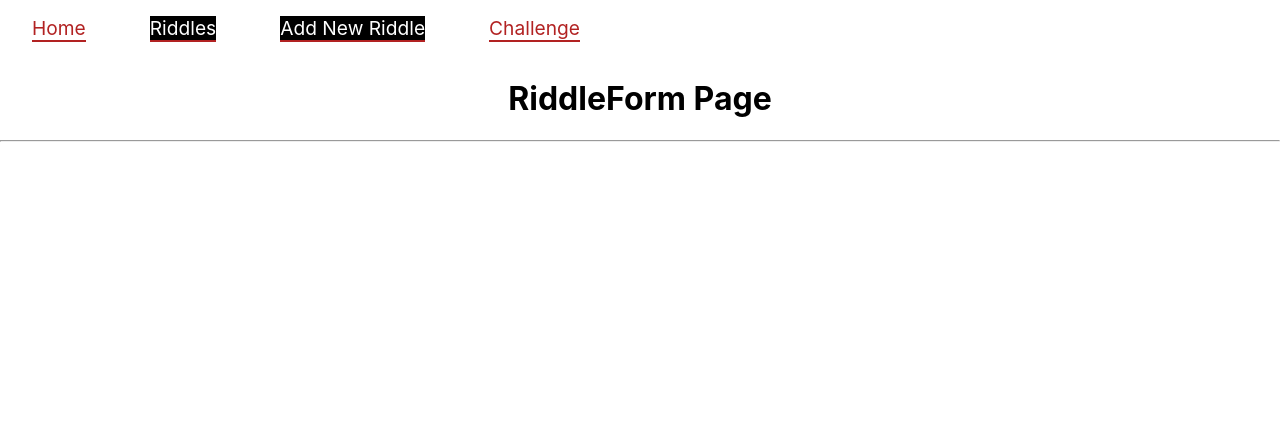
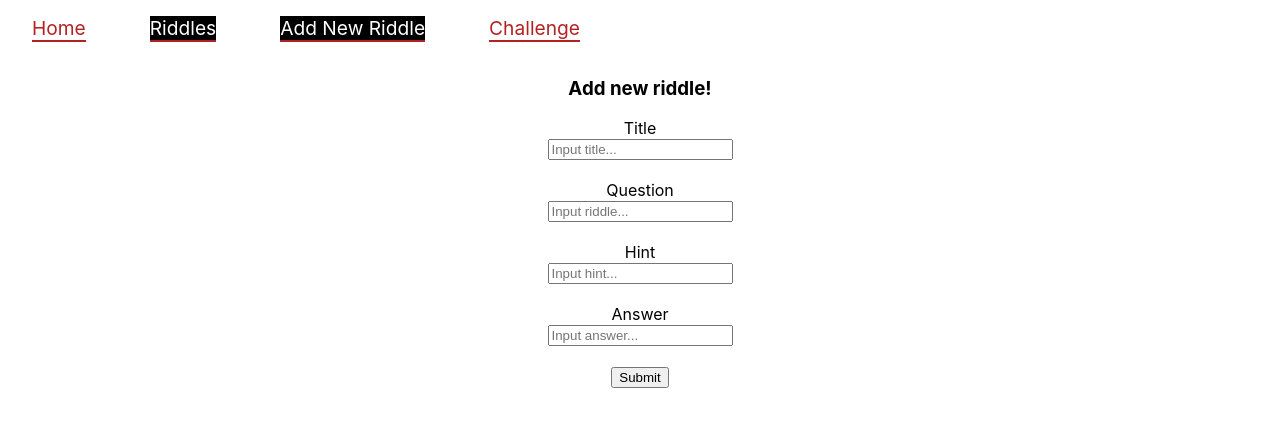
Before and after one commit to mterrano1/riddle-app, a React (Create React App) app: page /riddles/new in a window 1280 px wide. Shown: the top 426 px of the page. Built offline with nearby package versions, Linux system fonts and the light colour scheme.

Commit message:
create state and content

```diff
--- a/src/RiddleForm.js
+++ b/src/RiddleForm.js
@@ -1,11 +1,43 @@
-import React from 'react';
+import React, { useState } from 'react';
 
 function RiddleForm() {
+    const [title, setTitle] = useState('');
+    const [question, setQuestion] = useState('');
+    const [hint, setHint] = useState('');
+    const [answer, setAnswer] = useState('');
+
+    const handleSubmit = (e) => {
+        e.preventDefault()
+        console.log('clicked')
+    }
+
     return (
-        <div>
-            <h1>RiddleForm Page</h1>
-            <hr/>
-        </div>
+        <section className='form'>
+            <h3>Add new riddle!</h3>
+            <form onSubmit={handleSubmit}>
+                <label>Title</label>
+                    <br />
+                    <input type='text' value={title} onChange={e => setTitle(e.target.value)} placeholder='Input title...'/>
+                    <br />
+                    <br />
+                <label>Question</label>
+                    <br />
+                    <input type='text' value={question} onChange={e => setQuestion(e.target.value)} placeholder='Input riddle...'/>
+                    <br />
+                    <br />
+                <label>Hint</label>
+                    <br />
+                    <input type='text' value={hint} onChange={e => setHint(e.target.value)} placeholder='Input hint...'/>
+                    <br />
+                    <br />
+                <label>Answer</label>
+                    <br />
+                    <input type='text' value={answer} onChange={e => setAnswer(e.target.value)} placeholder='Input answer...'/>
+                    <br />
+                    <br />
+                <button>Submit</button>
+            </form>
+        </section>
     );
 }
 
```
